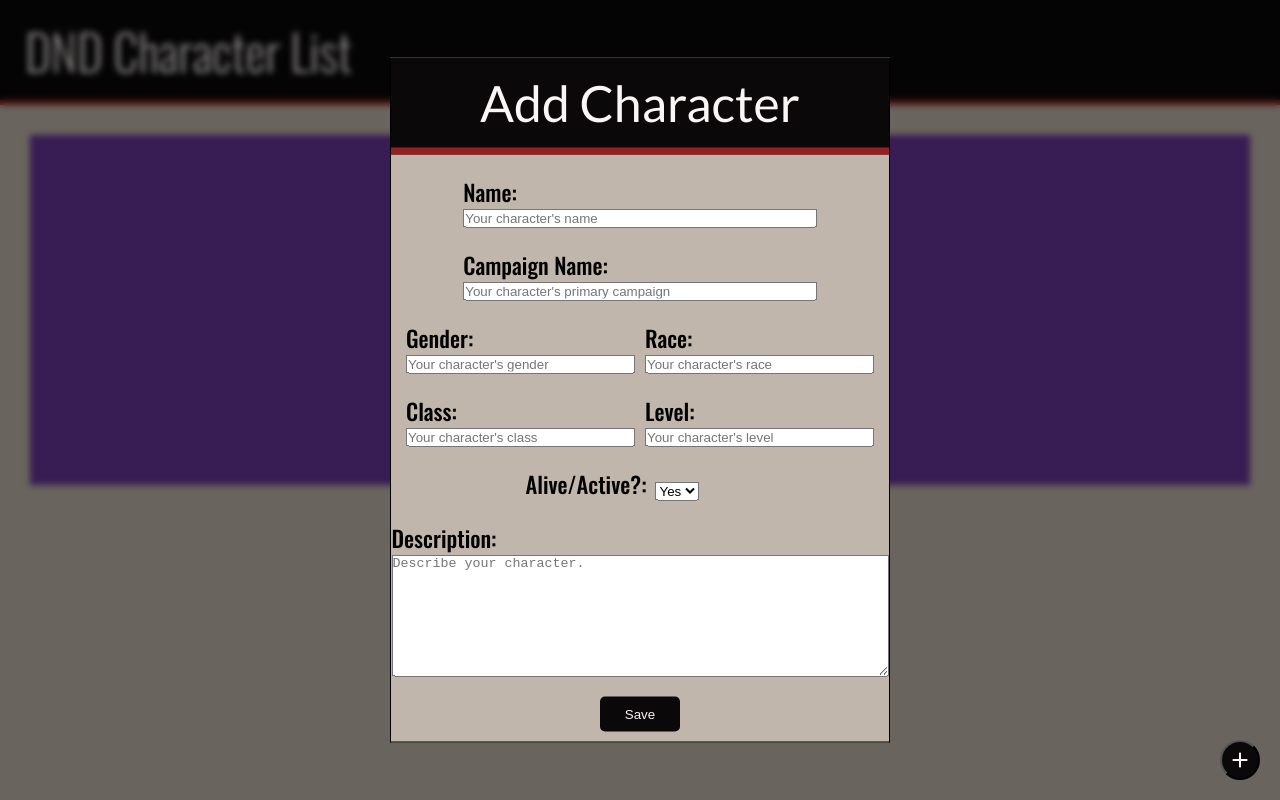
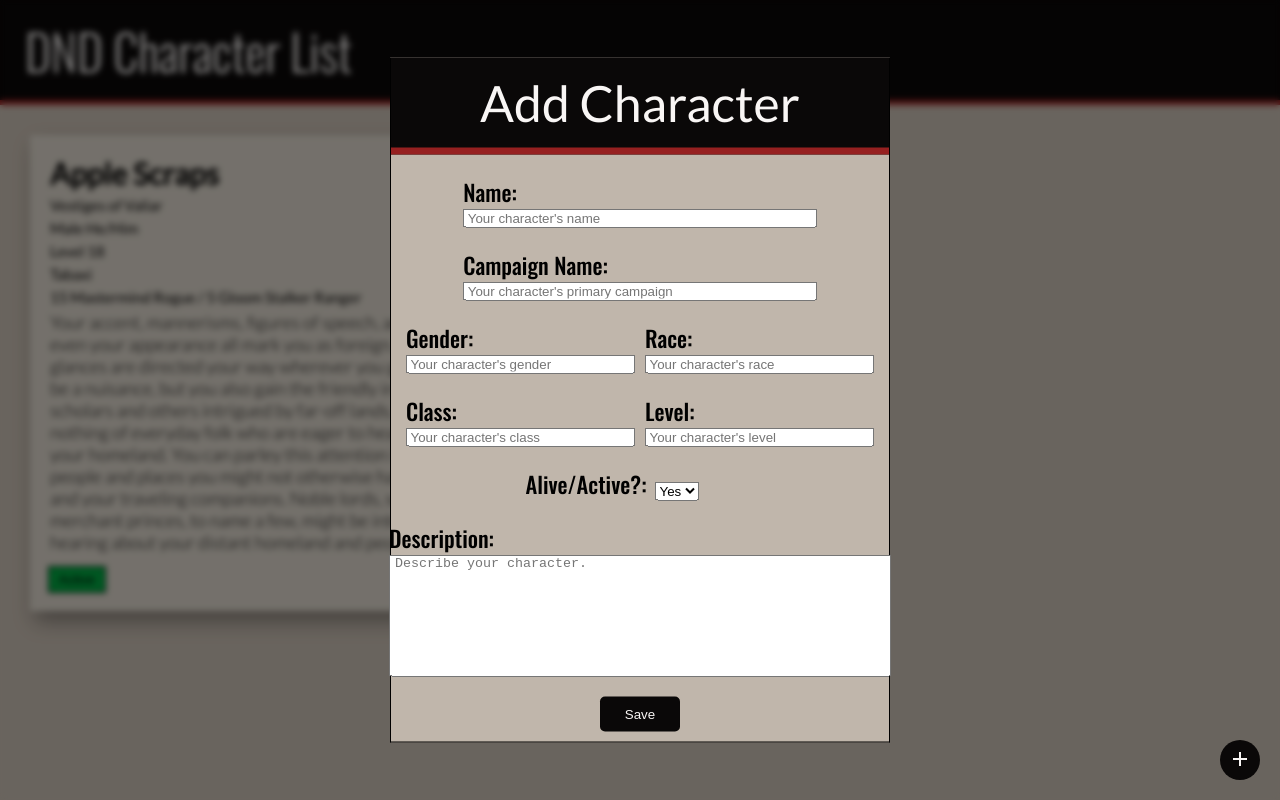
Before and after one commit to EricLionDev/my-library, a plain HTML site: page index.html in a window 1280 px wide. Both pictures are taken after a click on the button "add". Drawn offline with nearby package versions, Linux system fonts and the light colour scheme.

Commit message:
finished layout
added some basic js functionality

```diff
--- a/app.js
+++ b/app.js
@@ -3,11 +3,20 @@ let formContainer = document.getElementById("form-container");
 bgBlur.style.display = "none";
 formContainer.style.display = "none";
 
-let myLibrary = [];
+let myCharacters = [];
 
-function Character() {}
+function Character(name, camp, gender, charclass, race, level, active, desc) {
+  this.name = "";
+  this.camp = "";
+  this.gender = "";
+  this.charclass = "";
+  this.race = "";
+  this.level = "";
+  this.active = "";
+  this.desc = "";
+}
 
-function addCharToLib() {
+function newChar() {
   // do stuff here
 }
 
@@ -20,3 +29,19 @@ function showForm() {
     bgBlur.style.display = "none";
   }
 }
+
+// ACTIVE BUTTON
+let activeButton = document.getElementById("list-char-active");
+
+function swapActive() {
+  console.log("click");
+  if (activeButton.classList.contains("is-active")) {
+    activeButton.classList.add("not-active");
+    activeButton.classList.remove("is-active");
+    activeButton.innerText = "Not Active";
+  } else {
+    activeButton.classList.add("is-active");
+    activeButton.classList.remove("not-active");
+    activeButton.innerText = "Active";
+  }
+}
--- a/index.html
+++ b/index.html
@@ -10,6 +10,10 @@
       rel="stylesheet"
       href="https://fonts.googleapis.com/css2?family=Material+Symbols+Outlined:opsz,wght,FILL,GRAD@20..48,100..700,0..1,-50..200"
     />
+    <link
+      rel="stylesheet"
+      href="https://fonts.googleapis.com/css2?family=Material+Symbols+Outlined:opsz,wght,FILL,GRAD@20..48,100..700,0..1,-50..200"
+    />
   </head>
   <body>
     <!-- HEADER -->
@@ -17,11 +21,46 @@
       <span class="header-title">DND Character List</span>
     </header>
     <!-- END HEADER -->
+    <!-- CHARACTER LIST -->
     <main id="list-container">
-      <div class="char-container"></div>
-      <div class="char-container"></div>
-      <div class="char-container"></div>
+      <div class="char-container">
+        <div id="info-container">
+          <p id="list-char-name">Apple Scraps</p>
+          <p id="list-char-camp">Vestiges of Valiar</p>
+          <p id="list-char-gender">Male He/Him</p>
+          <p id="list-char-lvl">Level 18</p>
+          <p id="list-char-race">Tabaxi</p>
+          <p id="list-char-class">
+            15 Mastermind Rogue / 5 Gloom Stalker Ranger
+          </p>
+          <p id="list-char-description">
+            Your accent, mannerisms, figures of speech, and perhaps even your
+            appearance all mark you as foreign. Curious glances are directed
+            your way wherever you go, which can be a nuisance, but you also gain
+            the friendly interest of scholars and others intrigued by far-off
+            lands, to say nothing of everyday folk who are eager to hear stories
+            of your homeland. You can parley this attention into access to
+            people and places you might not otherwise have, for you and your
+            traveling companions. Noble lords, scholars, and merchant princes,
+            to name a few, might be interested in hearing about your distant
+            homeland and people.
+          </p>
+          <div id="bottom-btns">
+            <button
+              id="list-char-active"
+              class="is-active"
+              onclick="swapActive()"
+            >
+              Active
+            </button>
+            <button id="delete-btn">
+              <span class="material-symbols-outlined">delete</span>
+            </button>
+          </div>
+        </div>
+      </div>
     </main>
+    <!-- END CHARACTER LIST -->
     <!-- ADD CHARACTER FORM -->
     <div id="form-container">
       <div class="container-title">Add Character</div>
@@ -35,6 +74,7 @@
               name="charName"
               id=""
               placeholder="Your character's name"
+              required
             />
           </div>
           <div class="input-box">
@@ -44,6 +84,7 @@
               name="campName"
               id=""
               placeholder="Your character's primary campaign"
+              required
             />
           </div>
         </div>
@@ -56,6 +97,7 @@
               name="charGender"
               id=""
               placeholder="Your character's gender"
+              required
             />
           </div>
           <div class="input-box">
@@ -65,6 +107,7 @@
               name="charRace"
               id=""
               placeholder="Your character's race"
+              required
             />
           </div>
           <div class="input-box">
@@ -74,6 +117,7 @@
               name="charClass"
               id=""
               placeholder="Your character's class"
+              required
             />
           </div>
           <div class="input-box">
@@ -84,6 +128,7 @@
               id=""
               inputmode="numeric"
               placeholder="Your character's level"
+              required
             />
           </div>
           <div class="input-box">
@@ -104,13 +149,15 @@
               id=""
               rows="8"
               cols="60"
+              maxlength="250"
               placeholder="Describe your character."
+              required
             ></textarea>
           </div>
         </div>
         <!-- save btn -->
         <div class="save-btn">
-          <button onclick="">Save</button>
+          <button onclick="newChar()">Save</button>
         </div>
       </form>
     </div>
--- a/style.css
+++ b/style.css
@@ -1,4 +1,4 @@
-@import url("https://fonts.googleapis.com/css2?family=Lato:wght@300;400&family=Oswald:wght@200;300;500;700&display=swap");
+@import url("https://fonts.googleapis.com/css2?family=Lato:wght@300;400&family=Oswald:wght@200;300;400;500&family=Roboto:wght@100;300;400&display=swap");
 * {
   margin: 0;
   padding: 0;
@@ -35,20 +35,83 @@ body {
 /* list area */
 #list-container {
   display: flex;
+  flex-wrap: wrap;
+  filter: drop-shadow(0.5rem 1rem 1rem rgba(0, 0, 0, 0.349));
 }
 
 .char-container {
   margin: 3rem;
-  height: 35rem;
-  width: 45rem;
-  background-color: rebeccapurple;
+  background-color: #d3cdc3;
+}
+#info-container {
+  margin: 0.5rem;
+  padding: 1.25rem;
+  display: flex;
+  flex-direction: column;
+}
+.char-container p {
+  font-family: "Lato", sans-serif;
+  font-size: 1.5rem;
+  margin: 0.25rem;
 }
 
+#list-char-name {
+  font-weight: 800;
+  font-size: 3rem;
+}
+
+#list-char-description {
+  max-width: 45rem;
+  font-family: "Roboto" sans-serif;
+  font-size: 1.8rem;
+  font-weight: 100;
+}
+#bottom-btns {
+  margin-top: 1rem;
+  display: flex;
+  flex-direction: row;
+  align-items: center;
+  justify-content: space-between;
+}
+#list-char-active {
+  padding: 0.5rem 1rem;
+  justify-self: center;
+  background-color: transparent;
+  border: 1px black solid;
+}
+
+#list-char-active.is-active {
+  background-color: rgb(1, 161, 63);
+}
+#list-char-active.is-active:hover {
+  background-color: rgb(10, 187, 78);
+}
+#list-char-active.not-active {
+  color: #f9f6f5;
+  background-color: rgb(161, 21, 21);
+}
+#list-char-active.not-active:hover {
+  background-color: rgb(177, 29, 29);
+}
+
+#delete-btn {
+  background-color: transparent;
+  border-color: transparent;
+  display: flex;
+  border-radius: 0.5rem;
+}
+
+span.material-symbols-outlined:hover {
+  background-color: #c2bcb3a6;
+}
+span.material-symbols-outlined:active {
+  background-color: #cec7bda6;
+}
 /* form container */
 #form-container {
   font-family: "Oswald", sans-serif;
   font-weight: 500;
-  position: absolute;
+  position: fixed;
   top: 50%;
   left: 50%;
   -ms-transform: translate(-50%, -50%);
@@ -96,6 +159,7 @@ body {
 .char-name .input-box input,
 .char-details .input-box input {
   width: 100%;
+  padding-left: 0.25rem;
 }
 
 .char-name .input-box label,
@@ -110,6 +174,11 @@ body {
 
 .input-box {
   margin: 1rem 0.5rem;
+}
+
+.input-box textarea {
+  resize: none;
+  padding-left: 0.5rem;
 }
 
 .details {
@@ -154,10 +223,11 @@ body {
   height: 4rem;
   width: 4rem;
   color: #f9f6f5;
-  position: absolute;
+  position: fixed;
   bottom: 2rem;
   right: 2rem;
   z-index: 1;
+  border: none;
 }
 
 .add-btn:hover {
@@ -168,7 +238,7 @@ body {
   border: 3px #962020 solid;
 }
 
-.material-symbols-outlined {
+.add-btn.material-symbols-outlined {
   position: absolute;
   top: 50%;
   left: 50%;
@@ -176,3 +246,7 @@ body {
   transform: translate(-50%, -50%);
   font-variation-settings: "FILL" 0, "wght" 600, "GRAD" 0, "opsz" 48;
 }
+
+.delete-btn.material-symbols-outlined {
+  font-variation-settings: "FILL" 0, "wght" 400, "GRAD" 0, "opsz" 64;
+}
```
